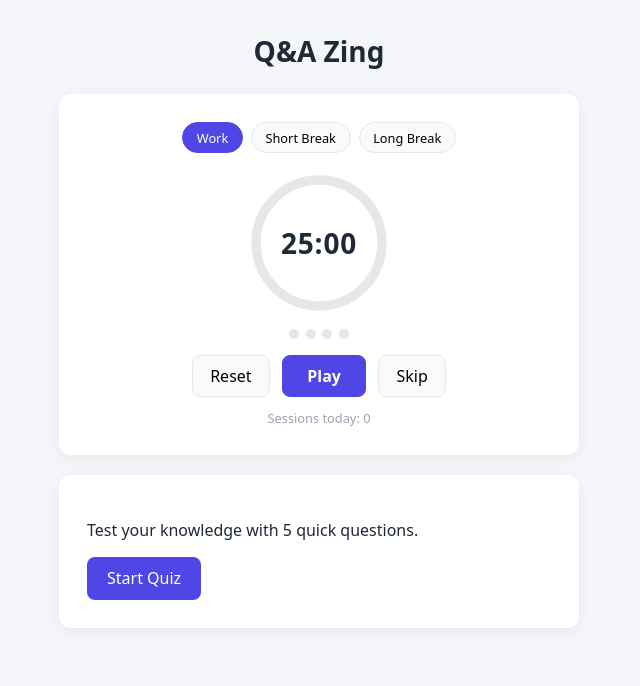
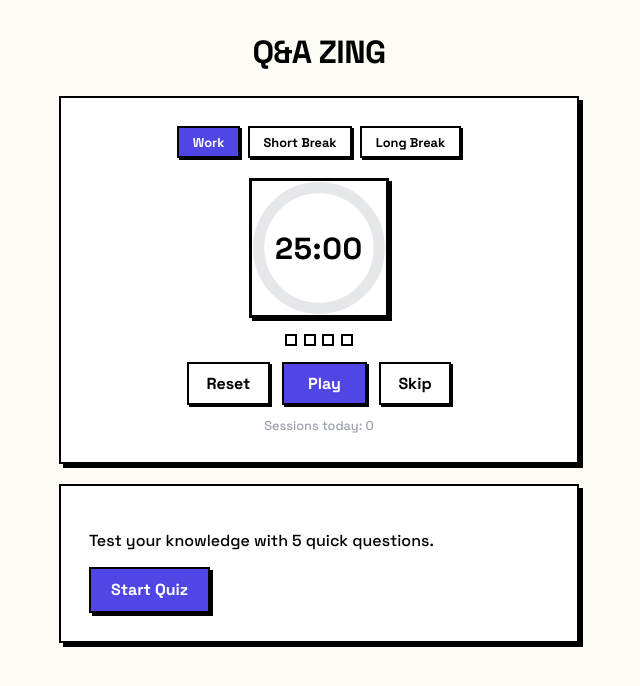
Before and after one commit to shaikmohammed-maaz/WebApp, a React (Vite) app: page / in a window 1280 px wide. Shown: the top 686 px of the page, without its empty margins (321-961 px from the left). Built offline with nearby package versions, Linux system fonts and the light colour scheme.

Commit message:
feat: implement plan-neo-brutalism-ui-redesign-q-a-zing (squashed from plan branch)

```diff
--- a/index.html
+++ b/index.html
@@ -4,6 +4,12 @@
     <meta charset="UTF-8" />
     <meta name="viewport" content="width=device-width, initial-scale=1.0" />
     <title>Q&A Zing</title>
+    <link rel="preconnect" href="https://fonts.googleapis.com" />
+    <link rel="preconnect" href="https://fonts.gstatic.com" crossorigin />
+    <link
+      href="https://fonts.googleapis.com/css2?family=Space+Grotesk:wght@500;700;800&display=swap"
+      rel="stylesheet"
+    />
   </head>
   <body>
     <div id="root"></div>
--- a/src/styles.css
+++ b/src/styles.css
@@ -4,9 +4,10 @@
 
 body {
   margin: 0;
-  font-family: system-ui, -apple-system, Segoe UI, Roboto, sans-serif;
-  background: #f4f6fa;
-  color: #1f2937;
+  font-family: 'Space Grotesk', system-ui, sans-serif;
+  background: #FFFCF5;
+  color: #000;
+  font-weight: 500;
 }
 
 .app {
@@ -18,14 +19,18 @@ body {
 }
 
 .app-title {
-  font-size: 1.75rem;
+  font-size: 2rem;
+  font-weight: 800;
+  letter-spacing: -0.02em;
+  text-transform: uppercase;
   margin: 0 0 1.5rem;
 }
 
 .card {
   background: #fff;
-  border-radius: 12px;
-  box-shadow: 0 4px 16px rgba(0, 0, 0, 0.06);
+  border-radius: 0;
+  border: 2px solid #000;
+  box-shadow: 4px 4px 0 #000;
   padding: 1.75rem;
   width: 100%;
   max-width: 520px;
@@ -54,27 +59,37 @@ body {
   width: 100%;
   text-align: left;
   padding: 0.75rem 1rem;
-  background: #f9fafb;
-  border: 1px solid #e5e7eb;
-  border-radius: 8px;
+  background: #fff;
+  border: 2px solid #000;
+  border-radius: 0;
+  box-shadow: 2px 2px 0 #000;
   font: inherit;
+  font-weight: 600;
   cursor: pointer;
-  transition: background 0.15s, border-color 0.15s;
+  transition: background 0.1s, transform 0.1s, box-shadow 0.1s;
 }
 
 .option:hover:not(:disabled) {
-  background: #eef2ff;
-  border-color: #c7d2fe;
+  background: #FEF08A;
+  transform: translate(-1px, -1px);
+  box-shadow: 3px 3px 0 #000;
+}
+
+.option:active:not(:disabled) {
+  transform: translate(2px, 2px);
+  box-shadow: 0 0 0 #000;
 }
 
 .option.correct {
-  background: #d1fae5;
-  border-color: #34d399;
+  background: #BBF7D0;
+  border-color: #000;
+  box-shadow: 2px 2px 0 #000;
 }
 
 .option.wrong {
-  background: #fee2e2;
-  border-color: #f87171;
+  background: #FECACA;
+  border-color: #000;
+  box-shadow: 2px 2px 0 #000;
 }
 
 .option:disabled {
@@ -83,10 +98,13 @@ body {
 
 .btn {
   padding: 0.65rem 1.25rem;
-  border-radius: 8px;
-  border: none;
+  border-radius: 0;
+  border: 2px solid #000;
   font: inherit;
+  font-weight: 700;
   cursor: pointer;
+  box-shadow: 3px 3px 0 #000;
+  transition: box-shadow 0.1s, transform 0.1s;
 }
 
 .btn.primary {
@@ -96,6 +114,13 @@ body {
 
 .btn.primary:hover:not(:disabled) {
   background: #4338ca;
+  transform: translate(-1px, -1px);
+  box-shadow: 4px 4px 0 #000;
+}
+
+.btn.primary:active:not(:disabled) {
+  transform: translate(2px, 2px);
+  box-shadow: 1px 1px 0 #000;
 }
 
 .btn:disabled {
@@ -119,17 +144,28 @@ body {
 }
 .pomo-tab {
   padding: 0.35rem 0.85rem;
-  border-radius: 999px;
-  border: 1px solid #e5e7eb;
-  background: #f9fafb;
+  border-radius: 0;
+  border: 2px solid #000;
+  background: #fff;
   font: inherit;
   font-size: 0.8rem;
+  font-weight: 700;
   cursor: pointer;
-  transition: background 0.15s, border-color 0.15s, color 0.15s;
+  box-shadow: 2px 2px 0 #000;
+  transition: background 0.1s, transform 0.1s, box-shadow 0.1s, color 0.1s;
 }
-.pomo-tab.active--work        { background: #4f46e5; color: #fff; border-color: #4f46e5; }
-.pomo-tab.active--shortBreak  { background: #10b981; color: #fff; border-color: #10b981; }
-.pomo-tab.active--longBreak   { background: #7c3aed; color: #fff; border-color: #7c3aed; }
+.pomo-tab:hover {
+  background: #FEF08A;
+  transform: translate(-1px, -1px);
+  box-shadow: 3px 3px 0 #000;
+}
+.pomo-tab:active {
+  transform: translate(2px, 2px);
+  box-shadow: 0 0 0 #000;
+}
+.pomo-tab.active--work        { background: #4f46e5; color: #fff; border-color: #000; }
+.pomo-tab.active--shortBreak  { background: #059669; color: #fff; border-color: #000; }
+.pomo-tab.active--longBreak   { background: #7C3AED; color: #fff; border-color: #000; }
 
 /* Ring */
 .pomo-ring-wrap {
@@ -137,17 +173,20 @@ body {
   width: 140px;
   height: 140px;
   margin: 0 auto 1rem;
+  border: 3px solid #000;
+  box-shadow: 3px 3px 0 #000;
+  border-radius: 0;
 }
 .pomo-ring { width: 100%; height: 100%; }
 .pomo-ring-track {
   fill: none;
   stroke: #e5e7eb;
-  stroke-width: 8;
+  stroke-width: 10;
 }
 .pomo-ring-progress {
   fill: none;
-  stroke-width: 8;
-  stroke-linecap: round;
+  stroke-width: 10;
+  stroke-linecap: butt;
   transition: stroke-dashoffset 0.9s linear, stroke 0.3s;
 }
 .pomo-ring-progress--work        { stroke: #4f46e5; }
@@ -160,9 +199,9 @@ body {
   display: flex;
   align-items: center;
   justify-content: center;
-  font-size: 1.75rem;
-  font-weight: 600;
-  letter-spacing: 0.03em;
+  font-size: 1.9rem;
+  font-weight: 800;
+  letter-spacing: 0.02em;
 }
 
 /* Session dots */
@@ -173,13 +212,14 @@ body {
   margin-bottom: 1rem;
 }
 .pomo-dot {
-  width: 10px;
-  height: 10px;
-  border-radius: 50%;
-  background: #e5e7eb;
+  width: 12px;
+  height: 12px;
+  border-radius: 0;
+  border: 2px solid #000;
+  background: #fff;
   transition: background 0.2s;
 }
-.pomo-dot.filled { background: #4f46e5; }
+.pomo-dot.filled { background: #4F46E5; }
 
 /* Controls */
 .pomo-controls {
@@ -191,20 +231,30 @@ body {
 }
 .pomo-btn {
   padding: 0.55rem 1.1rem;
-  border-radius: 8px;
-  border: 1px solid #e5e7eb;
-  background: #f9fafb;
+  border-radius: 0;
+  border: 2px solid #000;
+  background: #fff;
   font: inherit;
+  font-weight: 700;
   cursor: pointer;
-  transition: background 0.15s;
+  box-shadow: 2px 2px 0 #000;
+  transition: box-shadow 0.1s, transform 0.1s, background 0.1s;
 }
-.pomo-btn:hover { background: #eef2ff; border-color: #c7d2fe; }
+.pomo-btn:hover {
+  background: #FEF08A;
+  transform: translate(-1px, -1px);
+  box-shadow: 3px 3px 0 #000;
+}
+.pomo-btn:active {
+  transform: translate(2px, 2px);
+  box-shadow: 0 0 0 #000;
+}
 .pomo-btn.play-pause {
   background: #4f46e5;
   color: #fff;
-  border-color: #4f46e5;
+  border-color: #000;
   padding: 0.55rem 1.5rem;
-  font-weight: 600;
+  font-weight: 700;
 }
 .pomo-btn.play-pause:hover { background: #4338ca; }
 
```
